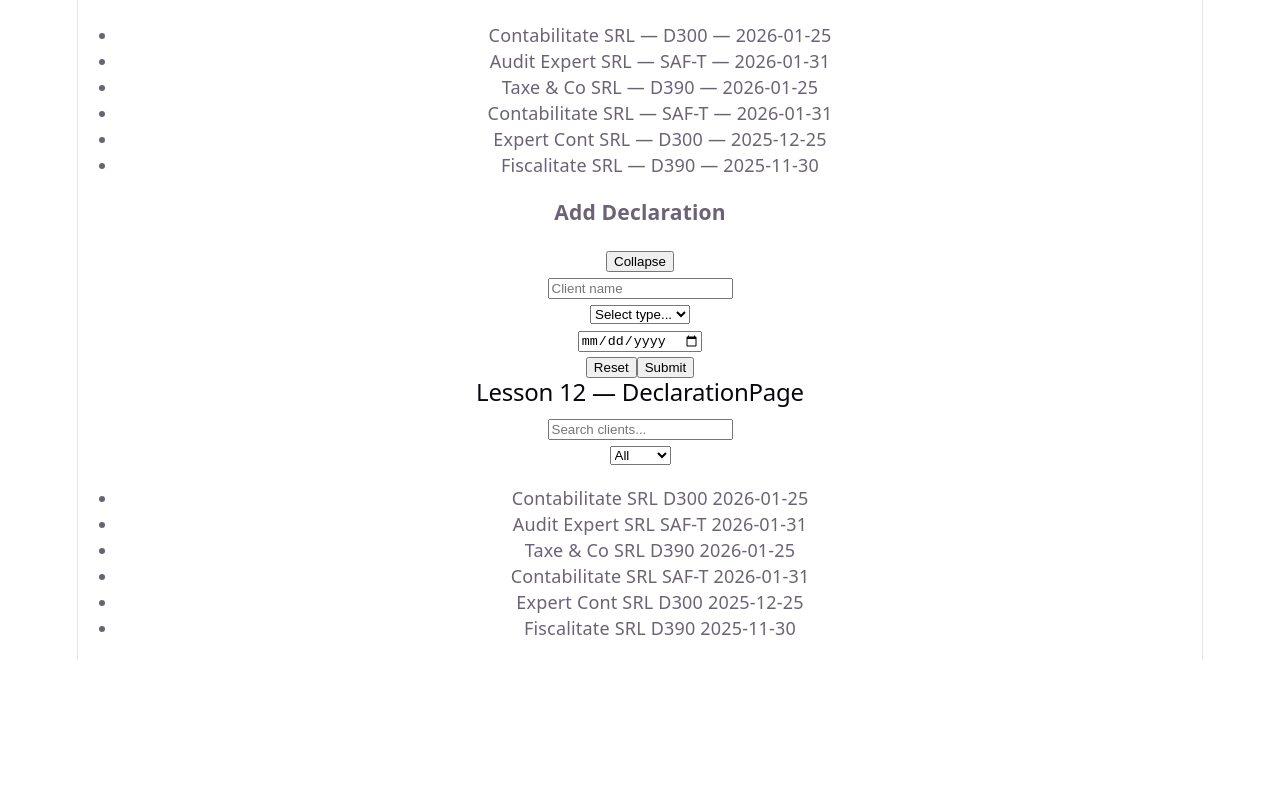
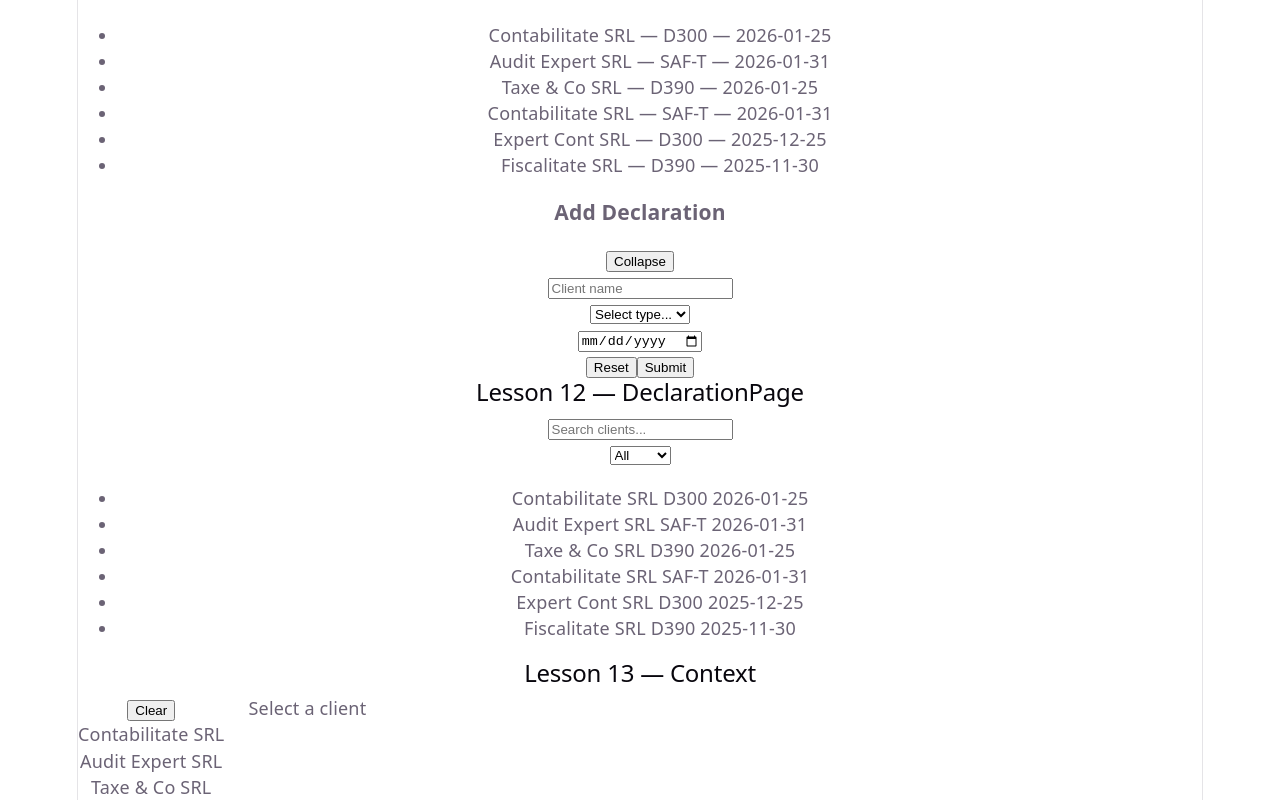
Before and after one commit to StoianSorinAlexandru/LearnTSX, a React (Vite) app: page / in a window 1280 px wide. Shown: the part 2361-3161 px from the top of the page. Before the commit the page ends 3020 px from the top, so only its background shows below. Built offline with nearby package versions, Linux system fonts and the light colour scheme.

Commit message:
Lesson 13

```diff
--- a/src/App.tsx
+++ b/src/App.tsx
@@ -1,4 +1,4 @@
-import { useState, useEffect } from "react"
+import { useState, useEffect, createContext, useContext } from "react"
 
 // --- Types ---
 
@@ -437,6 +437,92 @@ const ChildDeclarationFilter = ({type, onTypeChange} : ChildDeclarationFilterPro
   )
 }
 
+// --- Lesson 13: Contexts ---
+
+
+type Client = {
+  id: string,
+  name: string
+}
+
+type ClientContextType = {
+  selectedClient: Client | null,
+  selectClient: (client: Client | null) => void
+}
+
+const ClientContext = createContext<ClientContextType | null>(null)
+
+const useClientContext = () => {
+  const ctx = useContext(ClientContext)
+  if(!ctx) throw new Error("useClientContext must be inside ClientContext.Provider")
+  return ctx
+}
+
+const ClientProvider = ({children} : {children : React.ReactNode}) => {
+  const [selectedClient, setSelectedClient] = useState<Client | null>(null)
+
+  return (
+    <ClientContext.Provider value={{
+      selectedClient,
+      selectClient : setSelectedClient
+    }}>
+      {children}
+    </ClientContext.Provider>
+  )
+}
+
+
+const mockClients: Client[] = [
+  { id: "1", name: "Contabilitate SRL" },
+  { id: "2", name: "Audit Expert SRL" },
+  { id: "3", name: "Taxe & Co SRL" },
+]
+
+
+const ClientSelector = () => {
+  const {selectedClient, selectClient} = useClientContext()
+  return (
+    <div>
+      <button onClick={() => selectClient(null)}>Clear</button>
+      {mockClients.map((d) => (
+        <div key={d.id} onClick={() => selectClient(d)}>
+          <p>{selectedClient?.id === d.id && "->"}{d.name}</p>
+        </div>
+      ))}
+    </div>
+  )
+}
+
+const ClientDeclarationView = () => {
+  const {selectedClient} = useClientContext()
+  const clientDecs = mockDeclarations.filter((d) => d.clientName.toLowerCase() === selectedClient?.name.toLowerCase())
+  return(
+    <div>
+      {
+        !selectedClient ?
+        <p>Select a client</p>:
+        <div>
+          <h3>{selectedClient.name}</h3>
+          <ul>
+            {clientDecs.map((d) => <li key={d.id}>{d.clientName} {d.deadline} {d.type} {d.submitted}</li>)}
+          </ul>
+        </div>
+      }
+    </div>
+  )
+}
+
+const ClientPage = () => {
+  return (
+    <ClientProvider>
+      <div style={{ display: "flex", gap: "24px"}}>
+        <ClientSelector />
+        <ClientDeclarationView />
+      </div>
+    </ClientProvider>
+  )
+}
+
 // --- App ---
 
 const App = () => {
@@ -485,6 +571,8 @@ const App = () => {
       <h2>Lesson 12 — DeclarationPage</h2>
       <DeclarationPage/>
 
+      <h2>Lesson 13 — Context</h2>
+      <ClientPage/>
     </div>
   )
 }
```
